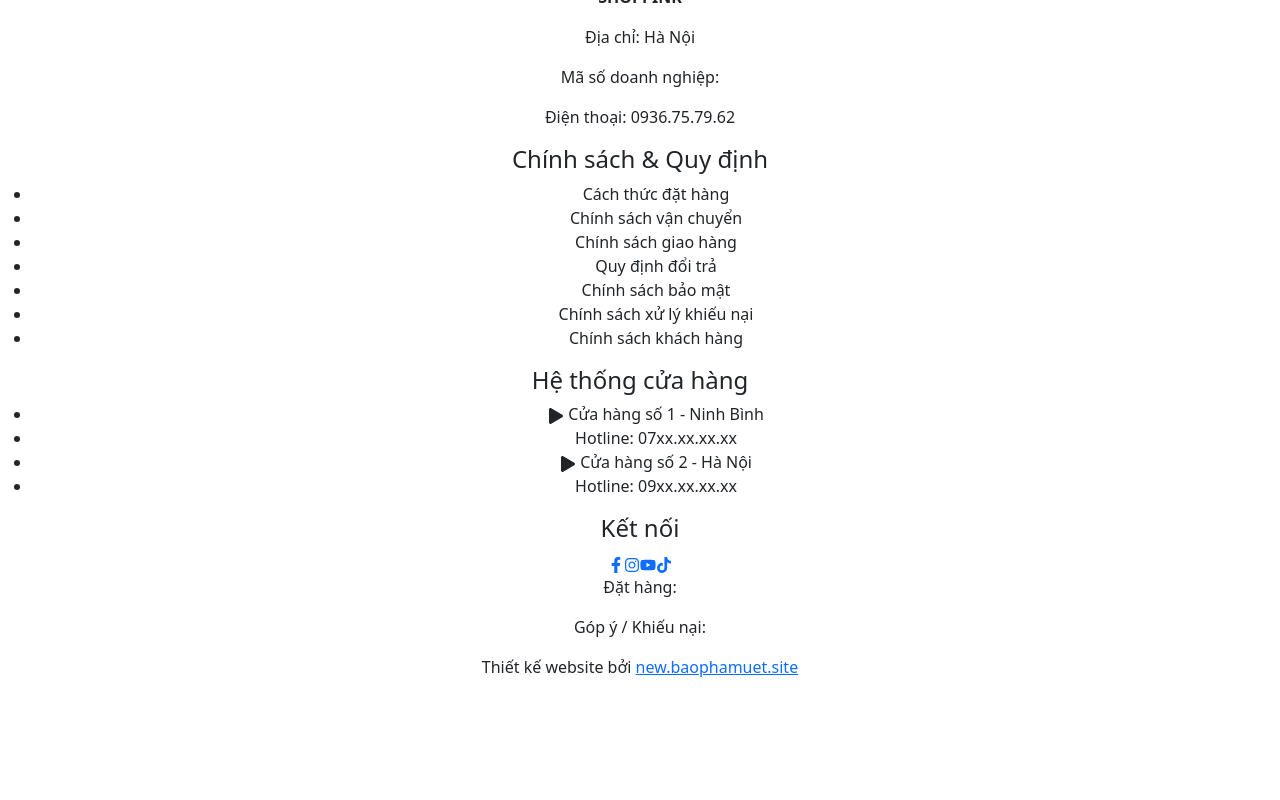
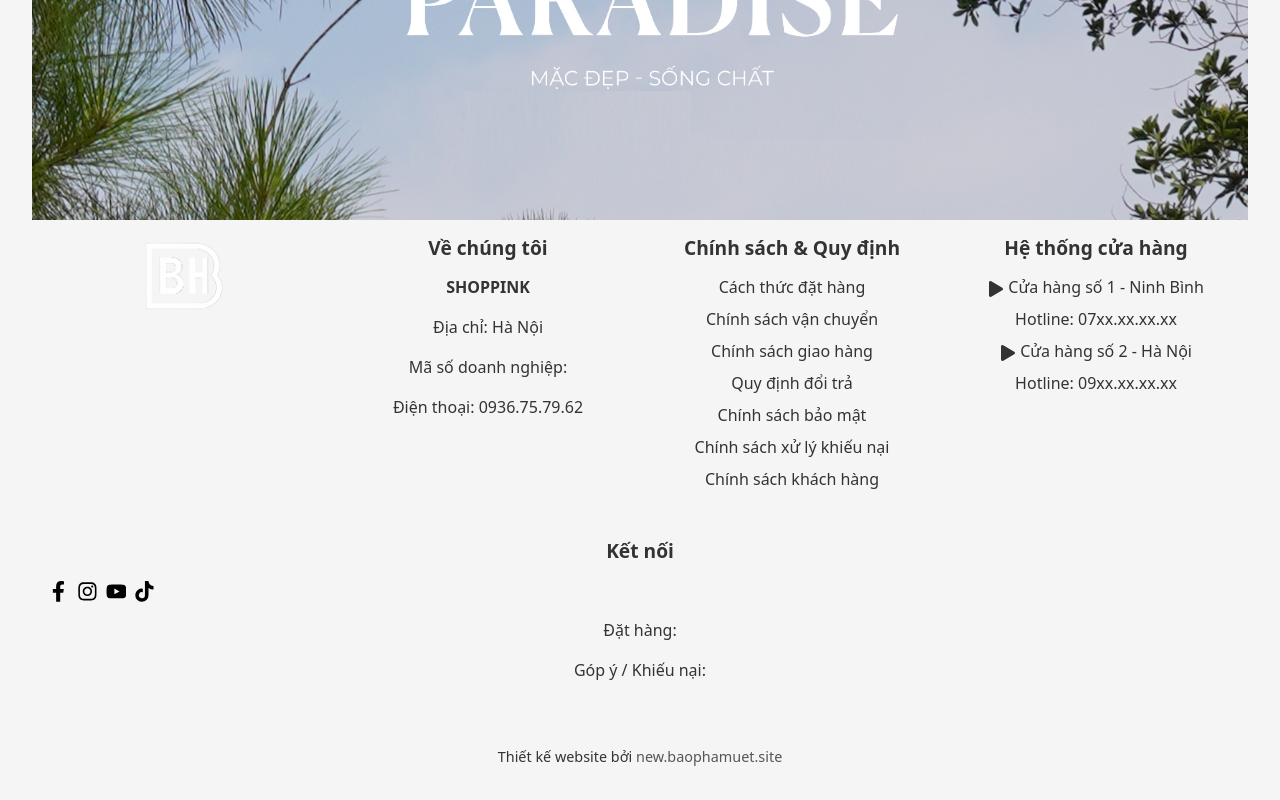
Before and after one commit to baophamuet/fe_webstore, a React (Create React App) app: page /login/users in a window 1280 px wide. Shown: the part 932-1732 px from the top of the page. Before the commit the page ends 1627 px from the top, so only its background shows below. Built offline with nearby package versions, Linux system fonts and the light colour scheme; no server answers.

Commit message:
fix footer and nav

```diff
--- a/src/styles/Footer.scss
+++ b/src/styles/Footer.scss
@@ -1,130 +1,121 @@
-.topnav {
-  position: relative; // Mặc định không che nội dung
-  background-color: #333;
-  padding: 10px 20px;
+.footer {
+  background: #f5f5f5;
+  color: #333;
+  padding: 2rem;
+
+  .footer-top {
+  height: 40vh; /* hoặc 40vh */
+    @media (max-width: 768px) {
+    height: 200px;
+  }
+  @media (max-width: 480px) {
+    height: 20vh;
+  }
+  background-image: url('../assets/images/footerweb.jpg'); // hoặc link ảnh online
+  background-repeat: no-repeat;
+  background-size: cover;           // ✅ phủ đầy theo chiều rộng và giữ tỉ lệ
+  background-position: center;      // ✅ căn giữa ảnh
+  aspect-ratio: 16 / 6;             // ✅ giữ đúng tỉ lệ khung hình nếu cần (tuỳ bạn điều chỉnh)
+  width: 100%;
   color: white;
+  text-align: center;
   display: flex;
-  align-items: center;
-  justify-content: space-between;
-  flex-wrap: wrap;
-  z-index: 1000;
-  transform: translateY(0);
-  transition: transform 0.3s ease, background-color 0.3s ease, box-shadow 0.3s ease;
+  flex-direction: column;
+  justify-content: center;
+  padding: 4rem 2rem;
+  .App-logo {
+  height: 10vmin;
+  pointer-events: none;
+  color: black;
+  background-color: black;
+}
 
-  &.fixed {
-    position: fixed;
-    top: 0;
-    left: 0;
-    right: 0;
-    background-color: rgba(51, 51, 51, 0.95);
-    box-shadow: 0 4px 12px rgba(0,0,0,0.3);
-    transform: translateY(0); // Trượt xuống khi xuất hiện
-    animation: slideDown 1s ease forwards;
+@media (prefers-reduced-motion: no-preference) {
+  .App-logo {
+    animation: fade-in-out 5s infinite;
+  }
+}
+
+@keyframes fade-in-out {
+  0%, 100% {
+    opacity: 2;
+  }
+  50% {
+    opacity: 0.2;
+  }
+}
+  h1 {
+    font-size: 3rem;
+    font-weight: bold;
+    margin-bottom: 1rem;
   }
 
-  @keyframes slideDown {
-    from {
-      transform: translateY(-100%);
-    }
-    to {
-      transform: translateY(0);
-    }
+  h3 {
+    font-size: 1.5rem;
+    margin-bottom: 1rem;
   }
 
-  .logo-section {
+  p {
+    max-width: 800px;
+    margin: 0 auto;
+    font-size: 1rem;
+  }
+}
+
+
+  .footer-bottom {
     display: flex;
-    align-items: center;
-    gap: 10px;
-    margin-right: auto;
+    flex-wrap: wrap;
+    justify-content: space-between;
 
-    .App-logo {
-      height: 40px;
-    }
+    .footer-section {
+      flex: 1 1 220px;
+      margin: 1rem;
 
-    .logo {
-      font-size: 1.5rem;
-      font-weight: bold;
-      color: white;
-      text-decoration: none;
-      white-space: nowrap;
-    }
-  }
+      h4 {
+        font-size: 1.2rem;
+        margin-bottom: 1rem;
+        font-weight: bold;
+      }
 
-  .search-bar {
-    display: flex;
-    align-items: center;
-    background: transparent;
-    border-bottom: 1px solid white;
-    padding: 3px 8px;
-    color: white;
-    width: 250px;
-    margin: 0 20px;
+      ul {
+        list-style: none;
+        padding: 0;
+        li {
+          margin-bottom: 0.5rem;
+        }
+      }
 
-    .search-icon {
-      margin-right: 10px;
-    }
+      .social-icons {
+        display: flex;
+        gap: 0.5rem;
+        margin: 1rem 0;
 
-    input {
-      border: none;
-      background: transparent;
-      color: white;
-      outline: none;
-      width: 100%;
+        svg {
+          font-size: 1.3rem;
+          cursor: pointer;
+          color: #000;
 
-      &::placeholder {
-        color: #ccc;
+          &:hover {
+            color: #888;
+          }
+        }
       }
     }
   }
 
-  .nav-links {
-    display: flex;
-    align-items: center;
-    gap: 15px;
+  .footer-bottom-note {
+    text-align: center;
+    padding-top: 2rem;
+    font-size: 0.9rem;
 
     a {
-      color: #f2f2f2;
+      color: #555;
       text-decoration: none;
-      font-size: 16px;
-
-      &.active {
-        color: #04AA6D;
-      }
 
       &:hover {
-        color: #04AA6D;
-      }
-    }
-
-    .icon {
-      font-size: 18px;
-      cursor: pointer;
-
-      &:hover {
-        color: #04AA6D;
+        text-decoration: underline;
       }
     }
   }
-
-  @media (max-width: 768px) {
-    flex-direction: column;
-    align-items: center;
-    text-align: center;
-
-    .logo-section {
-      justify-content: center;
-      margin: 0 0 10px 0;
-    }
-
-    .search-bar {
-      width: 100%;
-      margin: 10px 0;
-    }
-
-    .nav-links {
-      justify-content: center;
-      flex-wrap: wrap;
-      gap: 10px;
-    }
-  }
 }
--- a/src/styles/Nav.scss
+++ b/src/styles/Nav.scss
@@ -1,9 +1,5 @@
 .topnav {
-  position: fixed;        // ✅ Cố định navbar
-  top: 0;                 // ✅ Gắn mép trên cùng của trình duyệt
-  left: 0;
-  right: 0;
-  z-index: 1000;          // ✅ Tránh bị các phần khác đè lên
+  position: relative; // Mặc định không che nội dung
   background-color: #333;
   padding: 10px 20px;
   color: white;
@@ -11,8 +7,30 @@
   align-items: center;
   justify-content: space-between;
   flex-wrap: wrap;
+  z-index: 1000;
+  transform: translateY(0);
+  transition: transform 0.3s ease, background-color 0.3s ease, box-shadow 0.3s ease;
 
-  // Logo section
+  &.fixed {
+    position: fixed;
+    top: 0;
+    left: 0;
+    right: 0;
+    background-color: rgba(51, 51, 51, 0.95);
+    box-shadow: 0 4px 12px rgba(0,0,0,0.3);
+    transform: translateY(0); // Trượt xuống khi xuất hiện
+    animation: slideDown 1s ease forwards;
+  }
+
+  @keyframes slideDown {
+    from {
+      transform: translateY(-100%);
+    }
+    to {
+      transform: translateY(0);
+    }
+  }
+
   .logo-section {
     display: flex;
     align-items: center;
@@ -32,7 +50,6 @@
     }
   }
 
-  // Search bar
   .search-bar {
     display: flex;
     align-items: center;
@@ -60,7 +77,6 @@
     }
   }
 
-  // Nav links
   .nav-links {
     display: flex;
     align-items: center;
@@ -90,7 +106,6 @@
     }
   }
 
-  // Responsive
   @media (max-width: 768px) {
     flex-direction: column;
     align-items: center;
```
